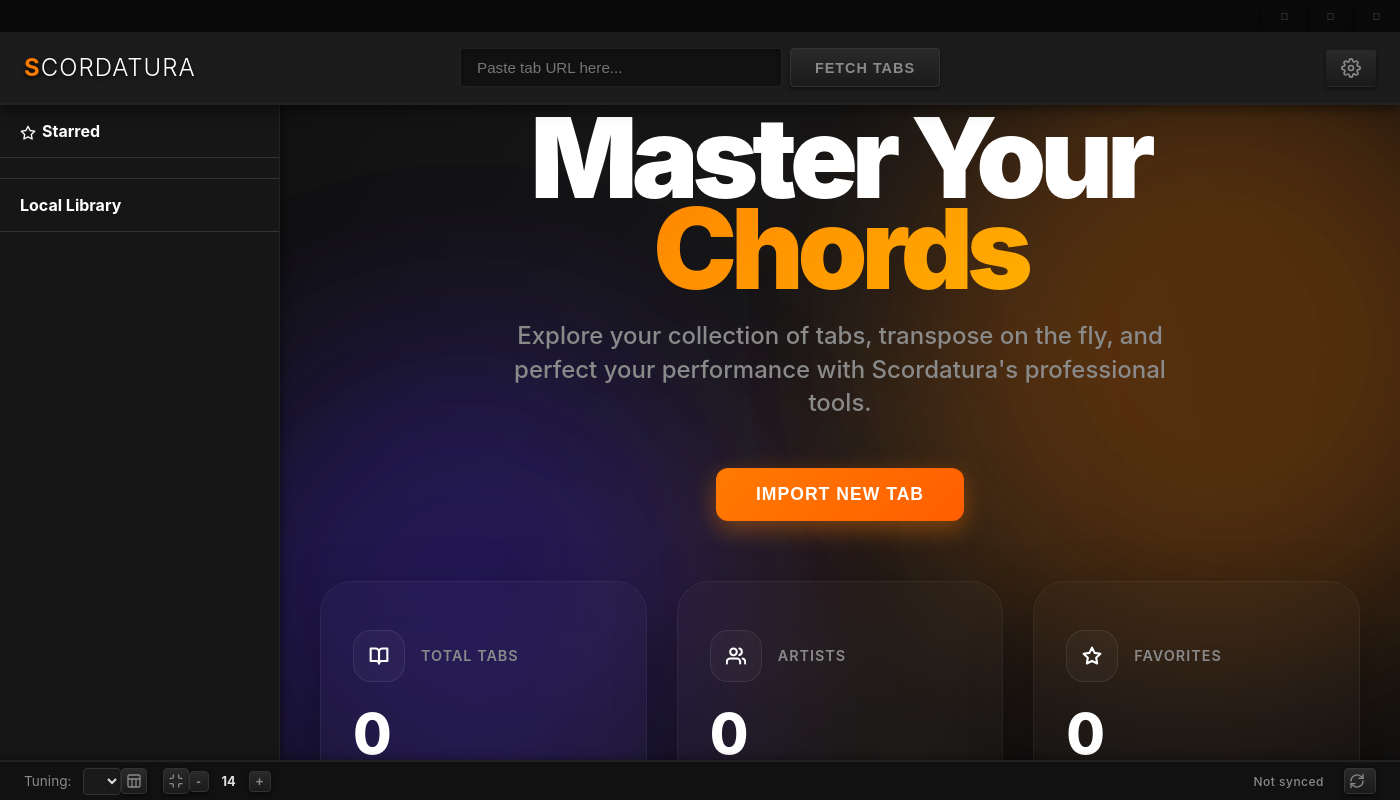
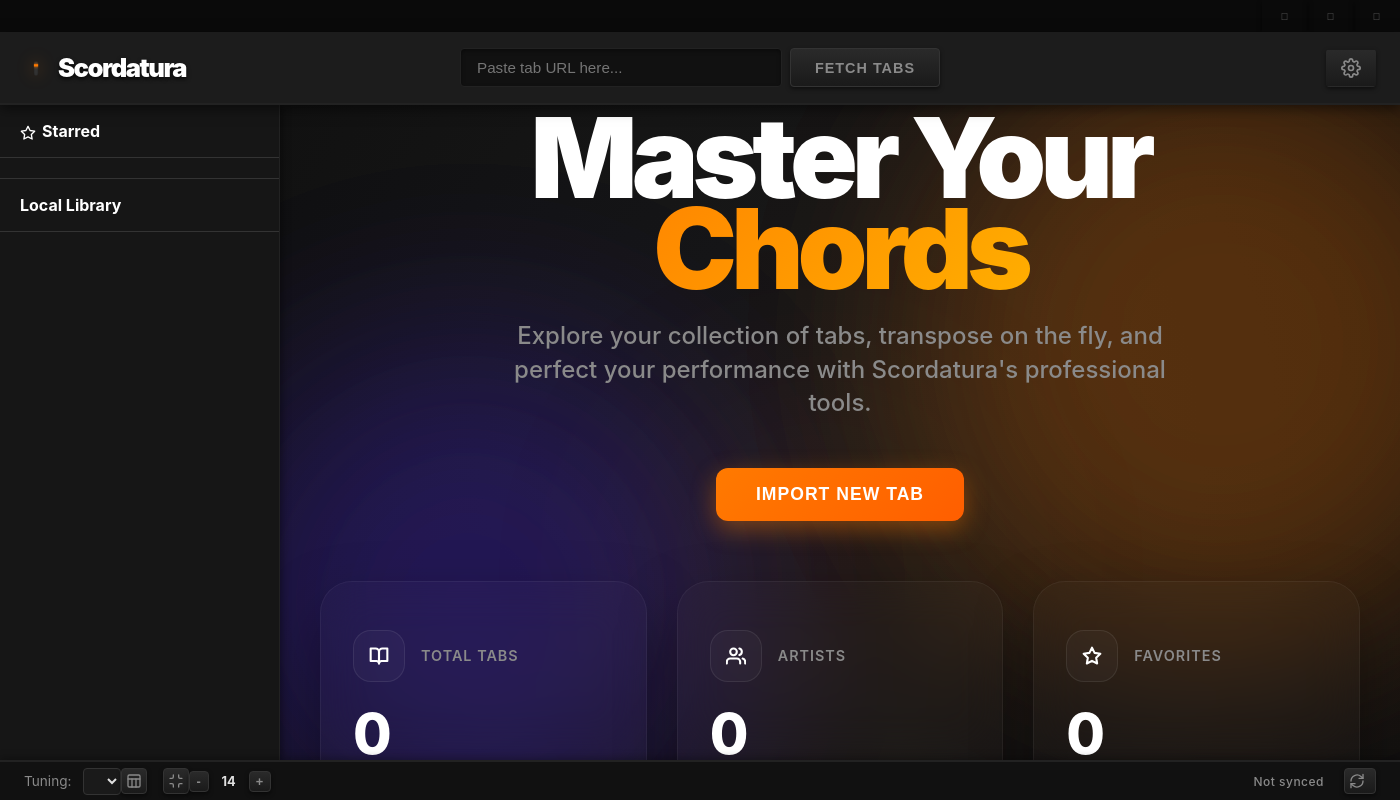
Before and after one commit to mortenlein/scordatura, an Electron app: page index.html in a window 1400 px wide. Drawn offline with Linux system fonts and the light colour scheme; no server answers.

Commit message:
feat(ui): Add icon to Scordatura logo and update font style for consistency

```diff
--- a/index.html
+++ b/index.html
@@ -21,7 +21,10 @@
     </div>
 
     <header class="top-bar">
-      <h1 class="app-logo"><span>S</span>cordatura</h1>
+      <h1 class="app-logo">
+        <img src="icon.png" alt="Logo" class="logo-icon" />
+        Scordatura
+      </h1>
       <div class="input-group">
         <input type="url" id="urlInput" placeholder="Paste tab URL here..." />
         <button id="fetchBtn">Fetch Tabs</button>
--- a/styles.css
+++ b/styles.css
@@ -890,16 +890,26 @@
 }
 
 .top-bar h1.app-logo {
-  font-size: 1.5rem;
-  letter-spacing: 1px;
+  font-size: 1.6rem;
+  letter-spacing: -1.5px;
   color: #fff;
-  font-weight: 300;
+  font-weight: 900;
   margin: 0;
+  display: flex;
+  align-items: center;
+  gap: 10px;
+  text-transform: none;
+}
+
+.logo-icon {
+  width: 24px;
+  height: 24px;
+  object-fit: contain;
+  filter: drop-shadow(0 0 8px rgba(255, 122, 0, 0.3));
 }
 
 .top-bar h1.app-logo span {
-  color: var(--accent);
-  font-weight: bold;
+  display: none; /* We removed the span wrapper for the 'S' */
 }
 
 #chordDiagrams.small .chord-tab {
```
